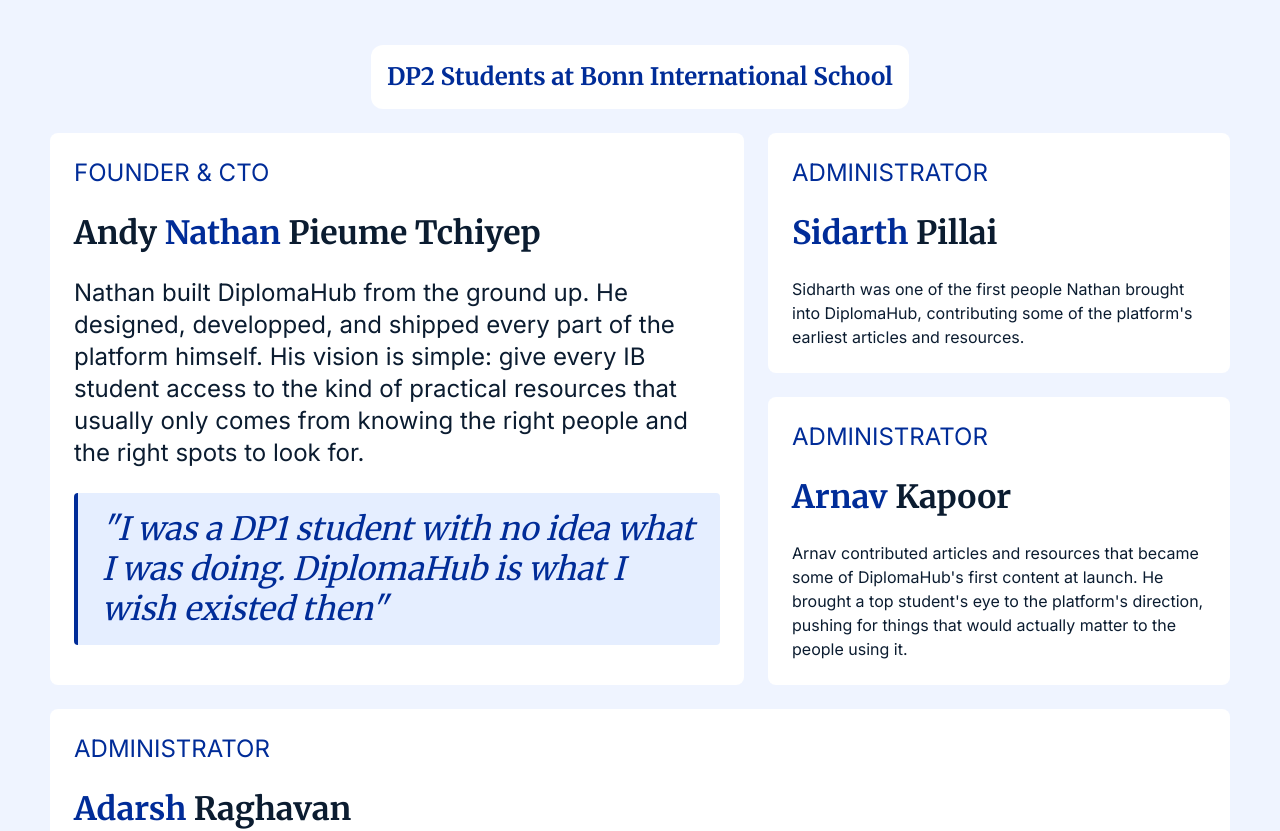
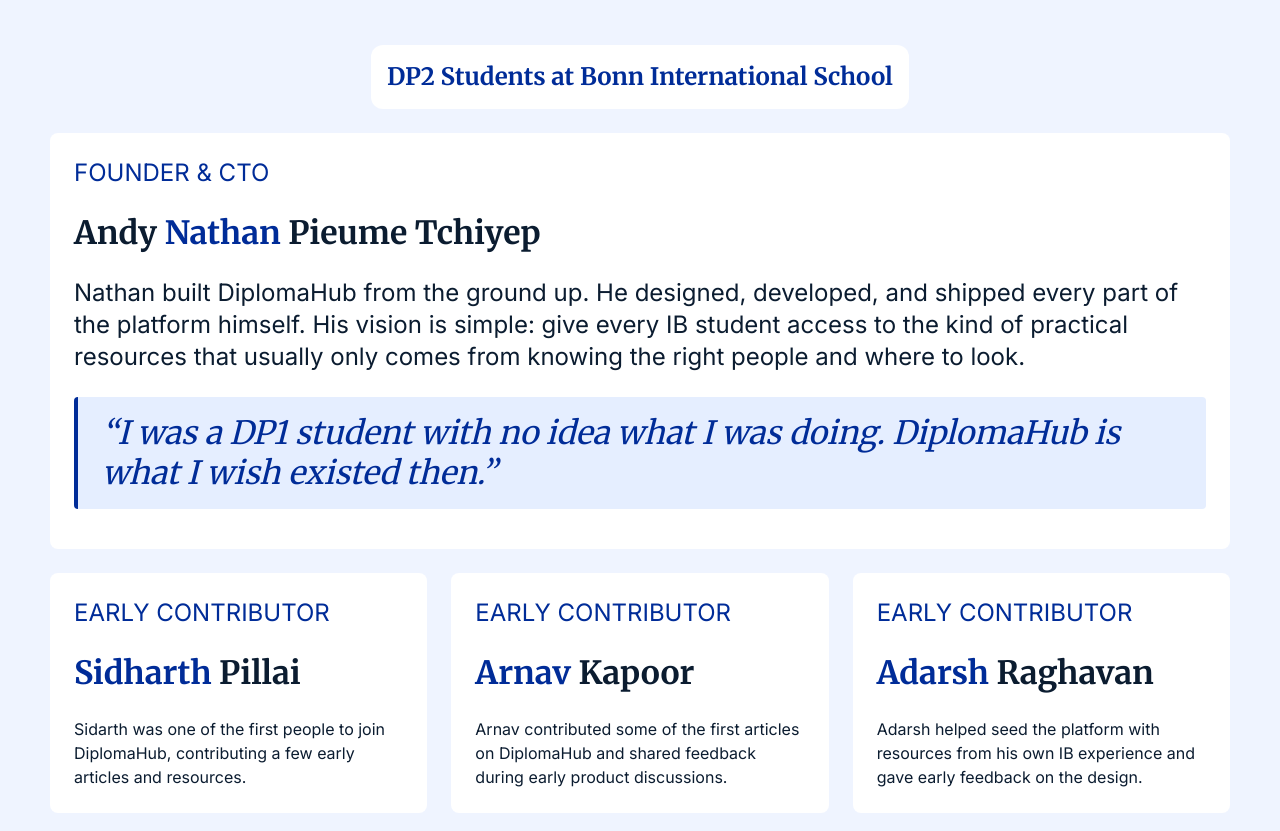
Before and after one commit to nathancoolusername/DiplomaHub, a Next.js app: page /about in a window 1280 px wide. Shown: the part 1700-2531 px from the top of the page. Built offline with nearby package versions, Linux system fonts and the light colour scheme; no server answers.

Commit message:
changed about page to be more realistic

```diff
--- a/app/about/page.tsx
+++ b/app/about/page.tsx
@@ -48,20 +48,20 @@
         <div className="flex flex-col gap-lg bg-surface-container-lowest border-1 border-outline-variant rounded-xl md:basis-3/5 p-lg md:p-[60px]  hover:drop-shadow-xl/10 transition hover:border-primary">
           <p className="text-sm/8 tracking-wide">
             We know what it feels like to work late nights, to try to find the
-            &quot;perfect&quot; EE question, to withstand the pressure of IAs. DiplomaHub
-            was founded by a group of top IB students who realized that while
-            the IB is tough, nobody should have to navigate it alone.
+            &quot;perfect&quot; EE question, to withstand the pressure of IAs.
+            DiplomaHub was founded by a group of top IB students who realized
+            that while the IB is tough, nobody should have to navigate it alone.
           </p>
           <p className="font-serif text-headline-lg text-primary px-6 py-4 bg-surface-container border-l-4 border-primary rounded-lg mb-4 italic">
-            &quot;The IB teaches you to think independently, but nobody said you have
-            to figure it out alone.&quot;
+            &quot;The IB teaches you to think independently, but nobody said you
+            have to figure it out alone.&quot;
           </p>
           <p className="text-sm/8 tracking-wide">
             Today, DiplomaHub is a thriving ecosystem. By blending modern
-            technology with a clean design and academic values, we&apos;ve created a
-            digital sanctuary where every student can find the &quot;calm competence&quot;
-            they need to excel and, more importantly, to enjoy the process of
-            learning.
+            technology with a clean design and academic values, we&apos;ve
+            created a digital sanctuary where every student can find the
+            &quot;calm competence&quot; they need to excel and, more
+            importantly, to enjoy the process of learning.
           </p>
         </div>
       </div>
@@ -76,8 +76,7 @@
         <p className="text-headline-md text-primary font-bold font-serif rounded-full bg-surface-container-lowest p-md self-center">
           DP2 Students at Bonn International School
         </p>
-        <div className="flex flex-col md:flex-row justify-between gap-lg">
-          <div className="md:basis-3/5 flex flex-col rounded-xl justify-between px-lg py-lg bg-surface-container-lowest hover:drop-shadow-xl/10 transition">
+        <div className="flex flex-col gap-lg rounded-xl justify-between px-lg py-lg bg-surface-container-lowest hover:drop-shadow-xl/10 transition">
           <div className="flex flex-col gap-lg self-center">
             <p className="uppercase text-primary text-headline-md">
               Founder & CTO
@@ -87,60 +86,54 @@
             </h3>
             <p className="text-headline-md">
               Nathan built DiplomaHub from the ground up. He designed,
-                developped, and shipped every part of the platform himself. His
+              developed, and shipped every part of the platform himself. His
               vision is simple: give every IB student access to the kind of
-                practical resources that usually only comes from knowing the
-                right people and the right spots to look for.
+              practical resources that usually only comes from knowing the right
+              people and where to look.
             </p>
           </div>
           <p className="font-serif text-headline-lg text-primary px-6 py-4 bg-surface-container border-l-4 border-primary rounded-lg mb-4 italic">
-              &quot;I was a DP1 student with no idea what I was doing. DiplomaHub is
-              what I wish existed then&quot;
+            “I was a DP1 student with no idea what I was doing. DiplomaHub is
+            what I wish existed then.”
           </p>
         </div>
-          <div className="md:basis-2/5 flex flex-col gap-lg rounded-xl gap-lg">
+        <div className="grid grid-cols-1 md:grid-cols-3 gap-lg">
           <div className="flex flex-col gap-lg rounded-xl p-lg bg-surface-container-lowest hover:drop-shadow-xl/10 transition">
             <p className="uppercase text-primary text-headline-md">
-                Administrator
+              Early Contributor
             </p>
             <h3 className="text-headline-lg font-serif font-bold ">
-                <b className="text-primary">Sidarth</b> Pillai
+              <b className="text-primary">Sidharth</b> Pillai
             </h3>
             <p>
-                Sidharth was one of the first people Nathan brought into
-                DiplomaHub, contributing some of the platform&apos;s earliest
-                articles and resources.
+              Sidarth was one of the first people to join DiplomaHub,
+              contributing a few early articles and resources.
             </p>
           </div>
           <div className="flex flex-col gap-lg rounded-xl p-lg bg-surface-container-lowest hover:drop-shadow-xl/10 transition">
             <p className="uppercase text-primary text-headline-md">
-                Administrator
+              Early Contributor
             </p>
             <h3 className="text-headline-lg font-serif font-bold ">
               <b className="text-primary">Arnav</b> Kapoor
             </h3>
             <p>
-                Arnav contributed articles and resources that became some of
-                DiplomaHub&apos;s first content at launch. He brought a top student&apos;s
-                eye to the platform&apos;s direction, pushing for things that would
-                actually matter to the people using it.
+              Arnav contributed some of the first articles on DiplomaHub and
+              shared feedback during early product discussions.
             </p>
-            </div>
-          </div>
           </div>
           <div className="flex flex-col gap-lg rounded-xl p-lg bg-surface-container-lowest hover:drop-shadow-xl/10 transition">
             <p className="uppercase text-primary text-headline-md">
-            Administrator
+              Early Contributor
             </p>
             <h3 className="text-headline-lg font-serif font-bold ">
               <b className="text-primary">Adarsh</b> Raghavan
             </h3>
             <p>
-            Adarsh joined early and helped seed the platform with resources
-            drawn directly from his own IB experience. Beyond the content, his
-            design sense shaped many of the decisions that made DiplomaHub what
-            it is today.
+              Adarsh helped seed the platform with resources from his own IB
+              experience and gave early feedback on the design.
             </p>
+          </div>
         </div>
       </div>
 
```
Lines whose indentation alone changed are shown as unchanged.
